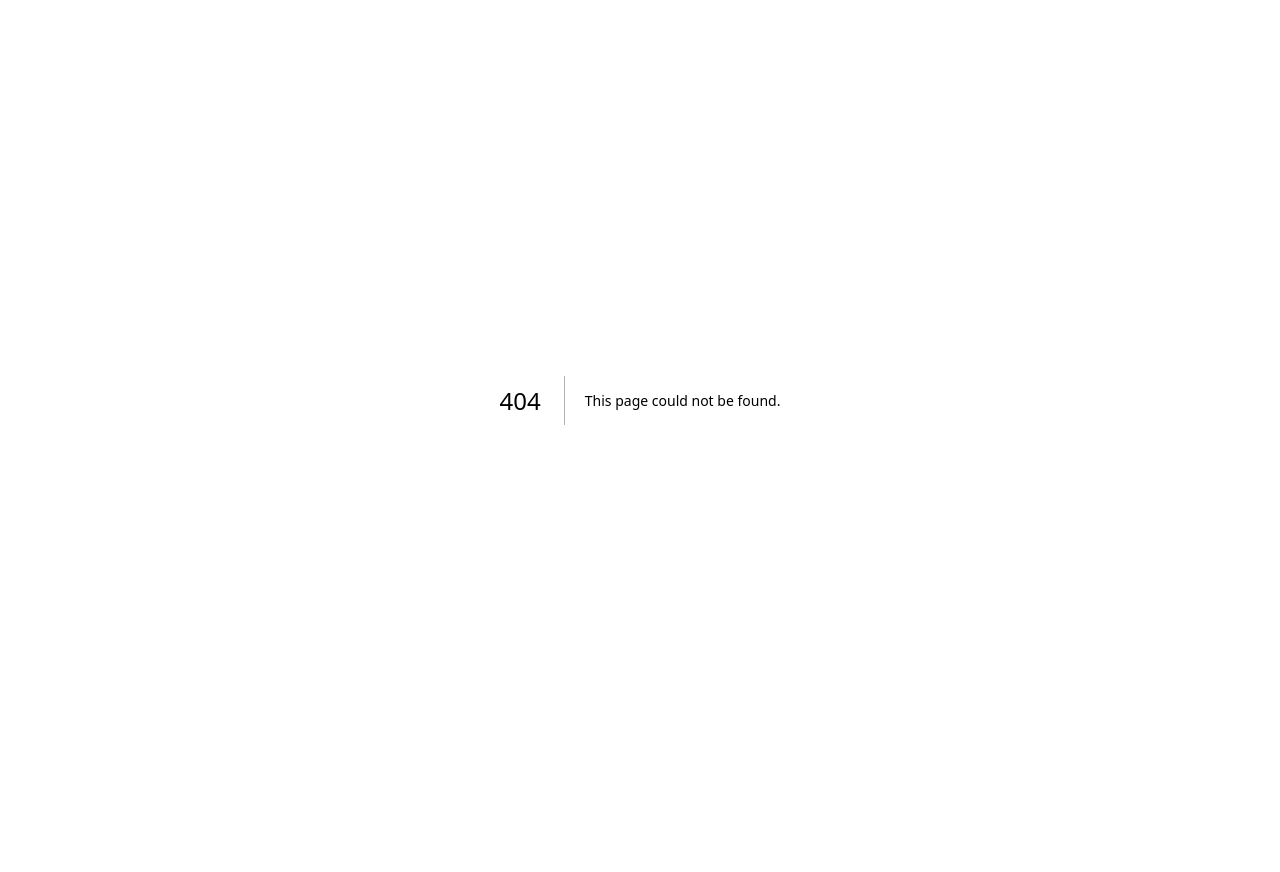
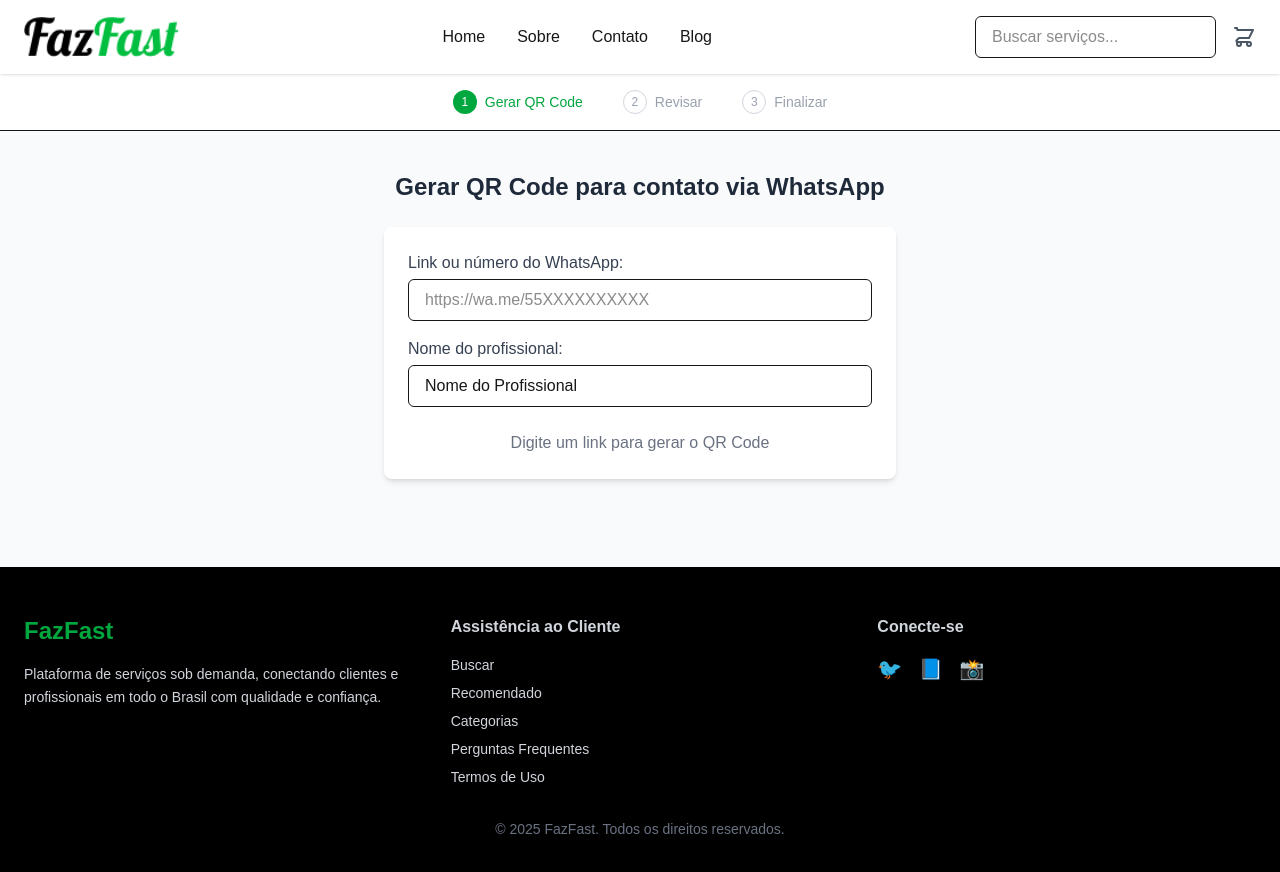
Before and after one commit to WesFreire/fazfast-app, a Next.js app in the folder web/: page /qrcode in a window 1280 px wide. Before the commit this address had no page. Shown: the top 872 px of the page. Before the commit the page ends 800 px from the top, so only its background shows below. Built offline with nearby package versions, Linux system fonts and the light colour scheme.

Commit message:
Criação da base da pagina 'QrCode'
Criação básica da geração do 'QRCode' sujeito a mudanças.

```diff
--- /dev/null
+++ b/web/src/app/qrcode/page.tsx
@@ -0,0 +1,158 @@
+"use client";
+
+import React, { useState } from "react";
+import Image from "next/image";
+import {QRCodeSVG} from "qrcode.react";
+
+const GerarQRCode: React.FC = () => {
+  const [url, setUrl] = useState("");
+  const [profissional, setProfissional] = useState("Nome do Profissional");
+
+  return (
+    <div className="min-h-screen bg-gray-50 flex flex-col">
+      {/* Header */}
+      <header className="bg-white shadow-sm sticky top-0 z-50">
+        <div className="container mx-auto px-6 py-4 flex items-center justify-between">
+          <Image
+            src="/Images/FazFastLogo.png"
+            alt="FazFast Logo"
+            width={120}
+            height={40}
+            className="h-10 w-auto"
+          />
+          <nav className="hidden md:flex space-x-8 font-medium">
+            <a href="#" className="hover:text-green-600 transition">Home</a>
+            <a href="#" className="hover:text-green-600 transition">Sobre</a>
+            <a href="#" className="hover:text-green-600 transition">Contato</a>
+            <a href="#" className="hover:text-green-600 transition">Blog</a>
+          </nav>
+          <div className="flex items-center space-x-4">
+            <input
+              type="text"
+              placeholder="Buscar serviços..."
+              className="px-4 py-2 border rounded-md focus:outline-none focus:ring-2 focus:ring-green-500"
+            />
+            <button className="relative text-gray-600 hover:text-green-600 transition">
+              <svg
+                className="w-6 h-6"
+                fill="none"
+                stroke="currentColor"
+                viewBox="0 0 24 24"
+              >
+                <path
+                  strokeLinecap="round"
+                  strokeLinejoin="round"
+                  strokeWidth={2}
+                  d="M3 3h2l.4 2M7 13h10l4-8H5.4M7 13l-2.3 2.3c-.6.6-.2 1.7.7 1.7H17m0 0a2 2 0 100 4 2 2 0 000-4zm-8 2a2 2 0 11-4 0 2 2 0 014 0z"
+                />
+              </svg>
+            </button>
+          </div>
+        </div>
+      </header>
+
+      {/* Etapas */}
+      <div className="bg-white border-b py-4">
+        <div className="container mx-auto flex justify-center space-x-10 text-sm font-medium">
+          <div className="flex items-center space-x-2 text-green-600">
+            <div className="w-6 h-6 rounded-full flex items-center justify-center bg-green-600 text-white text-xs">1</div>
+            <span>Gerar QR Code</span>
+          </div>
+          <div className="flex items-center space-x-2 text-gray-400">
+            <div className="w-6 h-6 rounded-full flex items-center justify-center border border-gray-300 text-xs">2</div>
+            <span>Revisar</span>
+          </div>
+          <div className="flex items-center space-x-2 text-gray-400">
+            <div className="w-6 h-6 rounded-full flex items-center justify-center border border-gray-300 text-xs">3</div>
+            <span>Finalizar</span>
+          </div>
+        </div>
+      </div>
+
+      {/* Conteúdo principal */}
+      <main className="flex-1 container mx-auto px-4 py-10 flex flex-col items-center">
+        <h1 className="text-2xl font-semibold text-gray-800 mb-6">
+          Gerar QR Code para contato via WhatsApp
+        </h1>
+
+        <div className="bg-white shadow-md rounded-lg p-6 w-full max-w-lg">
+          <label className="block mb-4">
+            <span className="text-gray-700 font-medium">Link ou número do WhatsApp:</span>
+            <input
+              type="text"
+              placeholder="https://wa.me/55XXXXXXXXXX"
+              value={url}
+              onChange={(e) => setUrl(e.target.value)}
+              className="mt-1 block w-full border rounded-md px-4 py-2 focus:outline-none focus:ring-2 focus:ring-green-500"
+            />
+          </label>
+
+          <label className="block mb-6">
+            <span className="text-gray-700 font-medium">Nome do profissional:</span>
+            <input
+              type="text"
+              placeholder="Ex: Marcelo Pereira"
+              value={profissional}
+              onChange={(e) => setProfissional(e.target.value)}
+              className="mt-1 block w-full border rounded-md px-4 py-2 focus:outline-none focus:ring-2 focus:ring-green-500"
+            />
+          </label>
+
+          {url ? (
+            <div className="flex flex-col items-center">
+              <p className="mb-2 text-sm text-gray-600">
+                Escaneie para entrar em contato com <strong>{profissional}</strong>
+              </p>
+              <div className="bg-white p-4 border rounded-md mb-4">
+                <QRCodeSVG value={url} size={180} />
+              </div>
+              <button
+                onClick={() => navigator.clipboard.writeText(url)}
+                className="px-6 py-2 bg-green-600 text-white rounded-md hover:bg-green-700 transition"
+              >
+                Copiar link
+              </button>
+            </div>
+          ) : (
+            <p className="text-center text-gray-500">Digite um link para gerar o QR Code</p>
+          )}
+        </div>
+      </main>
+
+      {/* Footer */}
+      <footer className="bg-black text-gray-300 py-12 mt-12">
+        <div className="container mx-auto px-6 grid grid-cols-1 md:grid-cols-3 gap-12">
+          <div>
+            <h3 className="text-2xl font-bold text-green-600 mb-4">FazFast</h3>
+            <p className="text-sm leading-relaxed">
+              Plataforma de serviços sob demanda, conectando clientes e profissionais em todo o Brasil com qualidade e confiança.
+            </p>
+          </div>
+          <div>
+            <h4 className="font-semibold mb-4">Assistência ao Cliente</h4>
+            <ul className="space-y-2 text-sm">
+              <li><a href="#" className="hover:underline">Buscar</a></li>
+              <li><a href="#" className="hover:underline">Recomendado</a></li>
+              <li><a href="#" className="hover:underline">Categorias</a></li>
+              <li><a href="#" className="hover:underline">Perguntas Frequentes</a></li>
+              <li><a href="#" className="hover:underline">Termos de Uso</a></li>
+            </ul>
+          </div>
+          <div>
+            <h4 className="font-semibold mb-4">Conecte-se</h4>
+            <div className="flex space-x-4 text-xl">
+              <a href="#" className="hover:text-green-600">🐦</a>
+              <a href="#" className="hover:text-green-600">📘</a>
+              <a href="#" className="hover:text-green-600">📸</a>
+            </div>
+          </div>
+        </div>
+        <div className="mt-8 text-center text-sm text-gray-500">
+          © {new Date().getFullYear()} FazFast. Todos os direitos reservados.
+        </div>
+      </footer>
+    </div>
+  );
+};
+
+export default GerarQRCode;
```
Also changed, not shown: web/package.json (+7 -6 lines), 1 other file (tests, documents, lock files or other folders).
